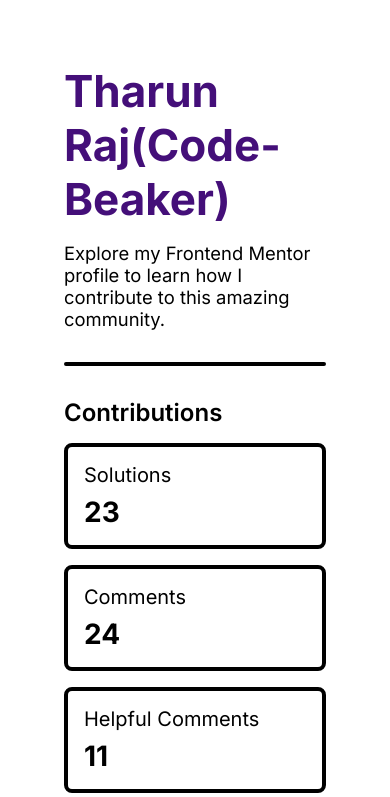
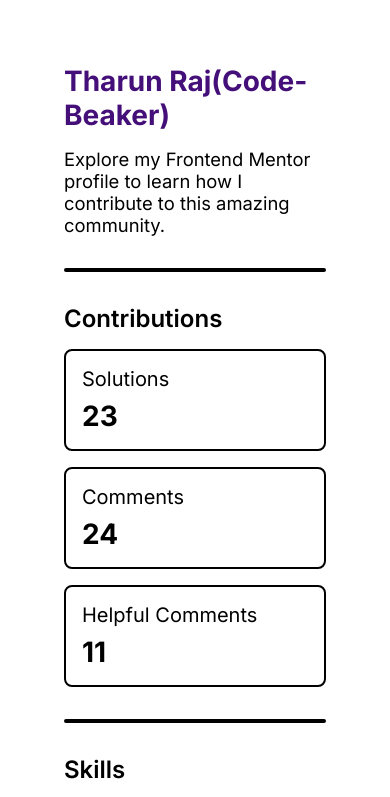
Before and after one commit to Code-Beaker/code-beaker-fmentor-stats, a website: page index.html in a window 390 px wide. Shown: the top 797 px of the page. Drawn offline with Linux system fonts and the light colour scheme.

Commit message:
fix responsive

```diff
--- a/styles.css
+++ b/styles.css
@@ -103,7 +103,7 @@
 }
 
 .info-item {
-  border: 0.25rem solid black;
+  border: 0.15rem solid black;
   border-radius: 0.5rem;
   padding: 1rem;
   transition: 100ms ease;
@@ -169,7 +169,15 @@
 }
 
 @media (width < 35rem) {
+  .heading {
+    font-size: 1.75rem;
+  }
+
   .grid {
     grid-template-columns: 1fr;
   }
+
+  footer {
+    padding: 1rem 0;
+  }
 }
```
